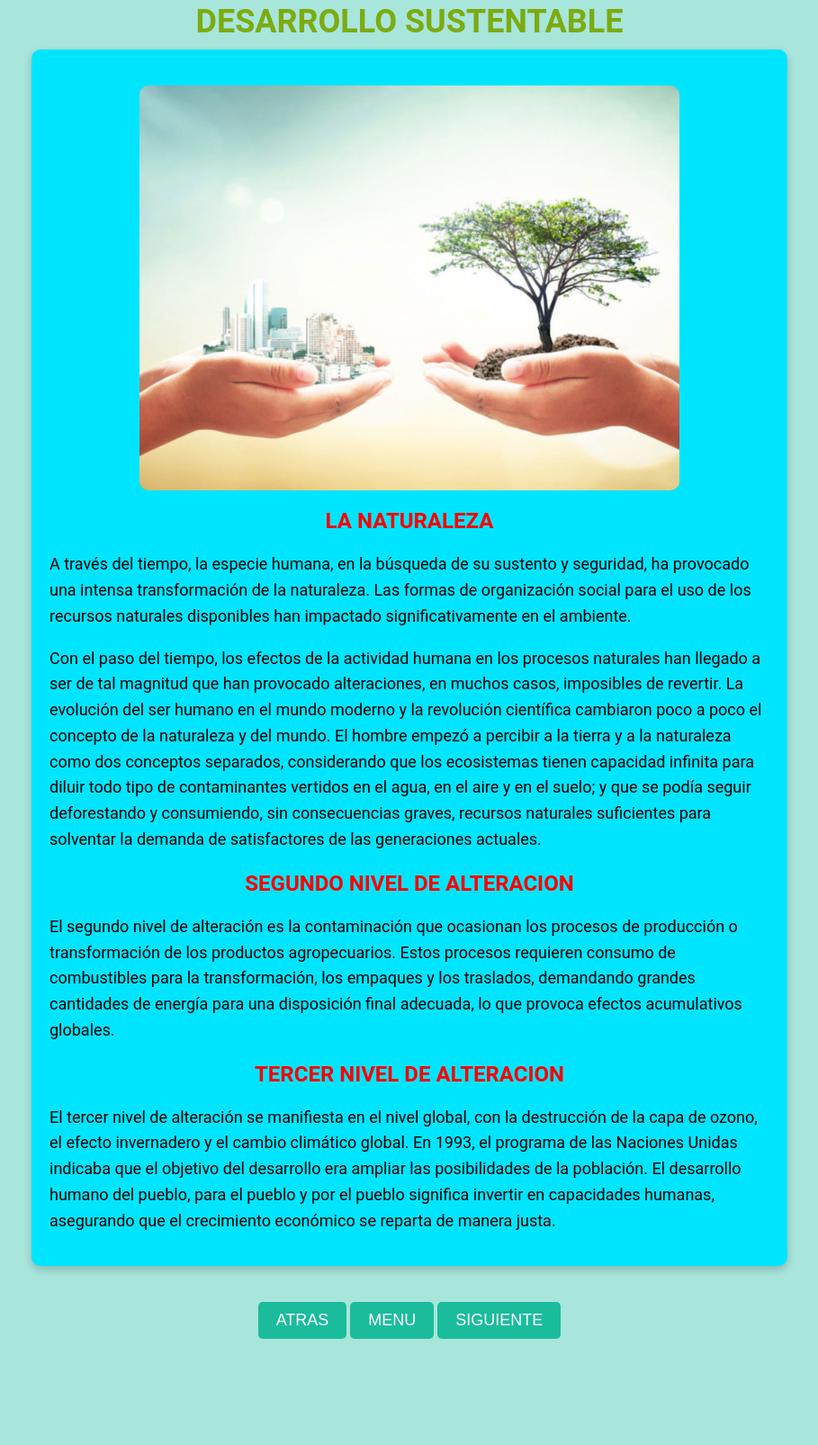
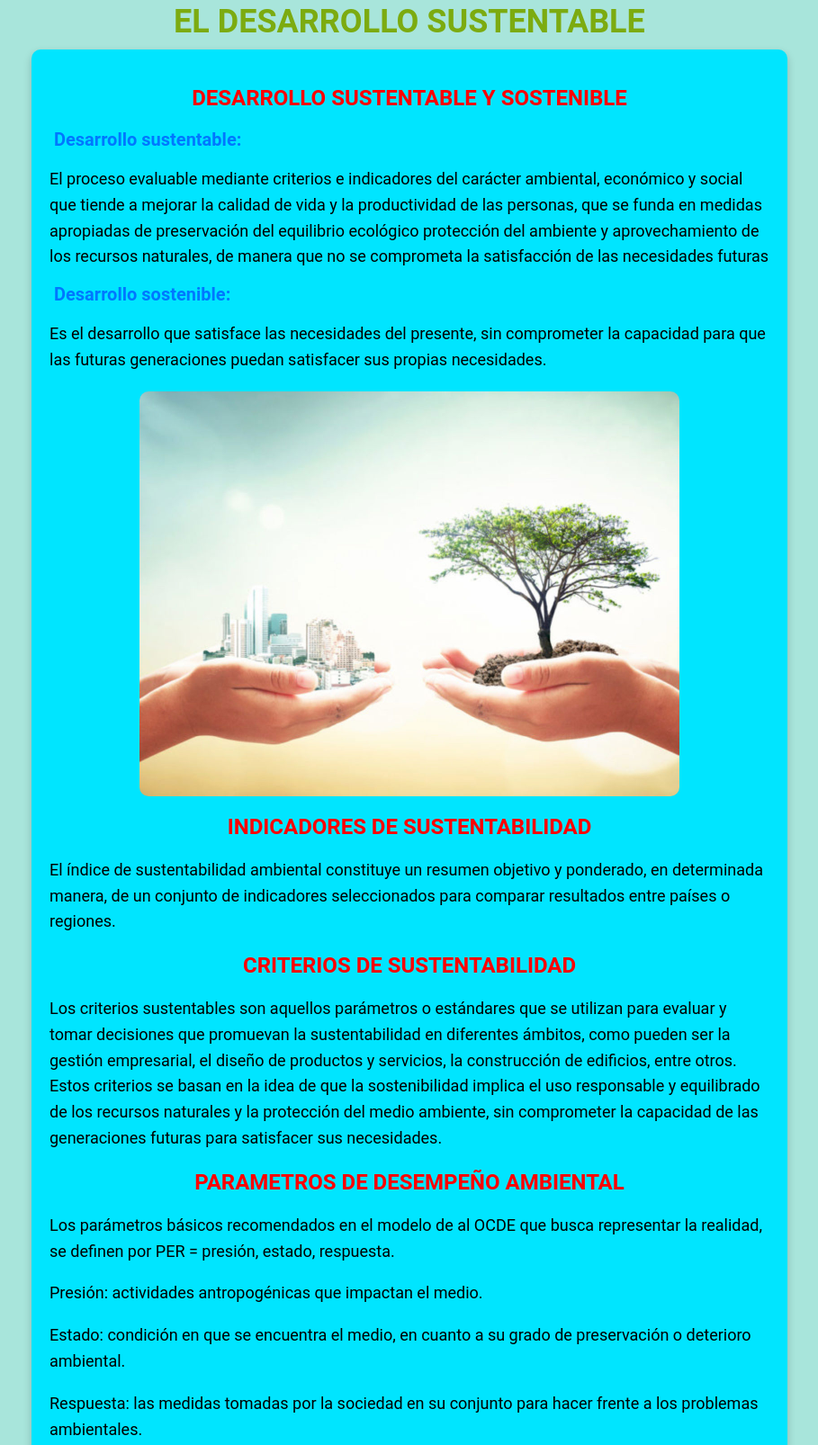
Before and after one commit to ClaudioRobles21/ClaudioRobles21.github.io, a plain HTML site: page Tarea6.html in a window 1280 px wide. Shown: the part 41-1647 px from the top of the page at 90% size, without its empty margins (185-1094 px from the left). Before the commit the page ends 1549 px from the top, so only its background shows below. Drawn offline with Linux system fonts and the light colour scheme.

Commit message:
ULTIMO RETOQUE

```diff
--- a/CSS/estilo04.css
+++ b/CSS/estilo04.css
@@ -23,6 +23,13 @@ h2 {
     font-size: 24px;
     margin-bottom: 20px;
     color: #ff0000;
+    text-align: center;
+}
+
+h3 {
+    font-size: 20px;
+    margin-bottom: 20px;
+    color: #ff9100;
     text-align: center;
 }
 
--- a/CSS/estilo06.css
+++ b/CSS/estilo06.css
@@ -92,3 +92,12 @@ ul li {
 .botones a {
     text-decoration: none;
 }
+
+
+.text strong {
+    font-weight: bold;
+    color: #0077ff;
+    padding: 5px;
+    border-radius: 5px;
+    font-size: 20px;
+}
--- a/Tarea6.html
+++ b/Tarea6.html
@@ -6,18 +6,25 @@
         <link rel="stylesheet" type="text/css" href="CSS/estilo06.css"/>
     </head>
     <body>
-        <h1>DESARROLLO SUSTENTABLE</h1>
+        <h1>EL DESARROLLO SUSTENTABLE</h1>
 
         <div class="text">
+            <h2>DESARROLLO SUSTENTABLE Y SOSTENIBLE</h2>
+            <strong>Desarrollo sustentable: </strong><p>El proceso evaluable mediante criterios e indicadores del carácter ambiental, económico y social que tiende a mejorar la calidad de vida y la productividad de las personas, que se funda en medidas apropiadas de preservación del equilibrio ecológico protección del ambiente y aprovechamiento de los recursos naturales, de manera que no se comprometa la satisfacción de las necesidades futuras</p>
+            <strong>Desarrollo sostenible: </strong><p>Es el desarrollo que satisface las necesidades del presente, sin comprometer la capacidad para que las futuras generaciones puedan satisfacer sus propias necesidades.</p>
             <img class="imga" src="Imagenes/sustentable.jpg"/>
-            <h2>LA NATURALEZA</h2>
-            <p>A través del tiempo, la especie humana, en la búsqueda de su sustento y seguridad, ha provocado una intensa transformación de la naturaleza. Las formas de organización social para el uso de los recursos naturales disponibles han impactado significativamente en el ambiente.</p>
-            <p>Con el paso del tiempo, los efectos de la actividad humana en los procesos naturales han llegado a ser de tal magnitud que han provocado alteraciones, en muchos casos, imposibles de revertir. La evolución del ser humano en el mundo moderno y la revolución científica cambiaron poco a poco el concepto de la naturaleza y del mundo. El hombre empezó a percibir a la tierra y a la naturaleza como dos conceptos separados, considerando que los ecosistemas tienen capacidad infinita para diluir todo tipo de contaminantes vertidos en el agua, en el aire y en el suelo; y que se podía seguir deforestando y consumiendo, sin consecuencias graves, recursos naturales suficientes para solventar la demanda de satisfactores de las generaciones actuales.</p>
-            <h2>SEGUNDO NIVEL DE ALTERACION</h2>
-            <p>El segundo nivel de alteración es la contaminación que ocasionan los procesos de producción o transformación de los productos agropecuarios. Estos procesos requieren consumo de combustibles para la transformación, los empaques y los traslados, demandando grandes cantidades de energía para una disposición final adecuada, lo que provoca efectos acumulativos globales.</p>
-            <h2>TERCER NIVEL DE ALTERACION</h2>
-            <p>El tercer nivel de alteración se manifiesta en el nivel global, con la destrucción de la capa de ozono, el efecto invernadero y el cambio climático global. En 1993, el programa de las Naciones Unidas indicaba que el objetivo del desarrollo era ampliar las posibilidades de la población. El desarrollo humano del pueblo, para el pueblo y por el pueblo significa invertir en capacidades humanas, asegurando que el crecimiento económico se reparta de manera justa.</p>
+            <h2>INDICADORES DE SUSTENTABILIDAD</h2>
+            <p>El índice de sustentabilidad ambiental constituye un resumen objetivo y ponderado, en determinada manera, de un conjunto de indicadores seleccionados para comparar resultados entre países o regiones.</p>
+            <h2>CRITERIOS DE SUSTENTABILIDAD</h2>
+            <p>Los criterios sustentables son aquellos parámetros o estándares que se utilizan para evaluar y tomar decisiones que promuevan la sustentabilidad en diferentes ámbitos, como pueden ser la gestión empresarial, el diseño de productos y servicios, la construcción de edificios, entre otros. Estos criterios se basan en la idea de que la sostenibilidad implica el uso responsable y equilibrado de los recursos naturales y la protección del medio ambiente, sin comprometer la capacidad de las generaciones futuras para satisfacer sus necesidades.</p>
+            <h2>PARAMETROS DE DESEMPEÑO AMBIENTAL</h2>
+            <p>Los parámetros básicos recomendados en el modelo de al OCDE que busca representar la realidad, se definen por PER = presión, estado, respuesta.</p>
+                <p>Presión: actividades antropogénicas que impactan el medio.</p>
+                <p>Estado: condición en que se encuentra el medio, en cuanto a su grado de preservación o deterioro ambiental.</p>
+                <p>Respuesta: las medidas tomadas por la sociedad en su conjunto para hacer frente a los problemas ambientales.</p>
+            <img class="imga" src="Imagenes/parametros.png">
         </div>
+
 
         <div class="botones">
             <a href="Tarea5.html"><button>ATRAS</button></a>
```
Also changed, not shown: Tarea2.html (+12 -11 lines), Imagenes/parametros.png (added).
